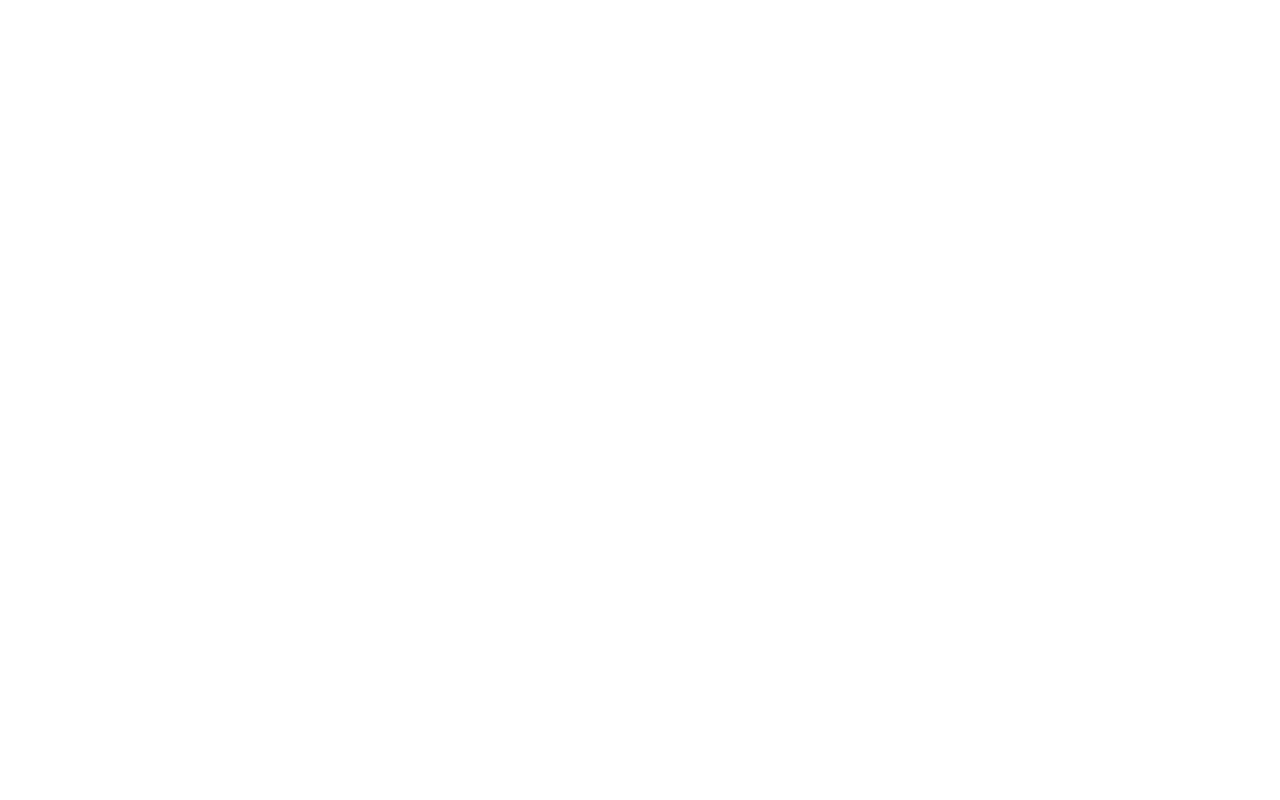
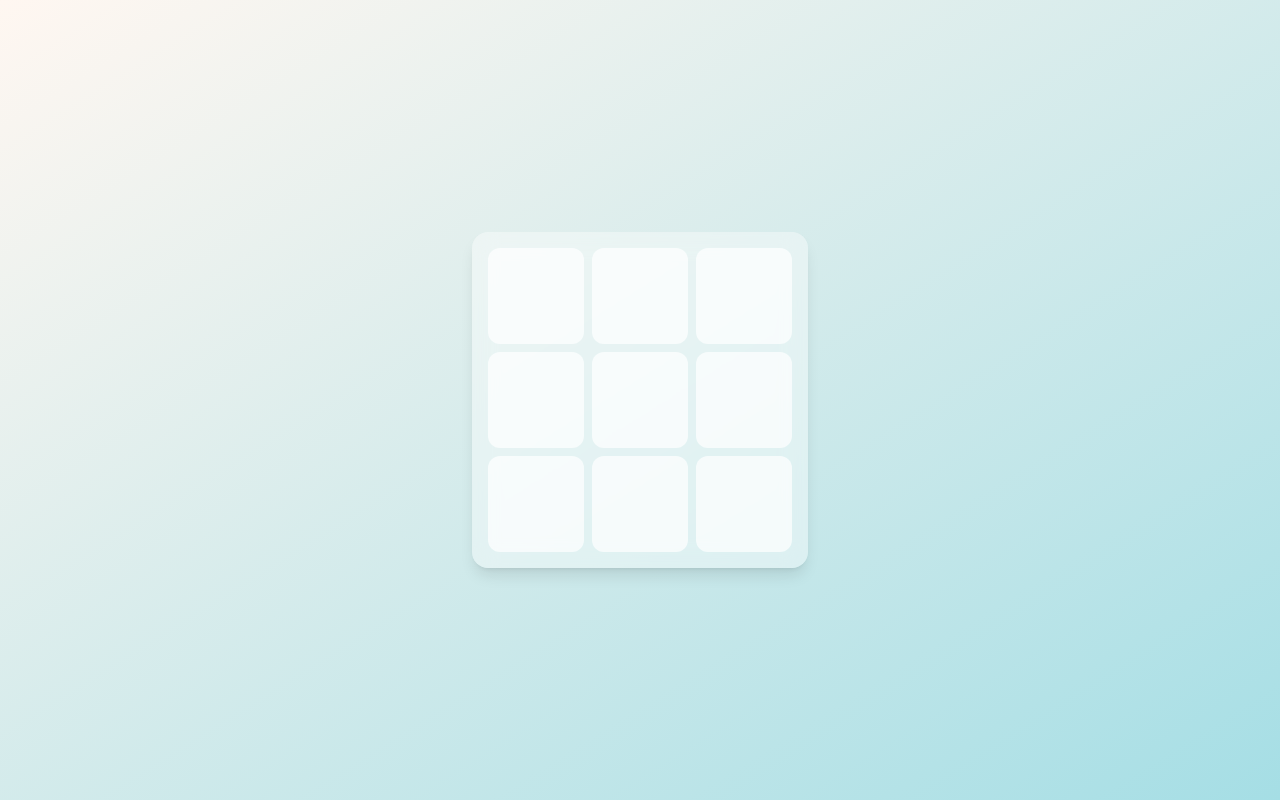
Before and after one commit to Priyanka-Popat/Tic-Tac-Toe-JS, a plain HTML site: page index.html in a window 1280 px wide. Drawn offline with nearby package versions, Linux system fonts and the light colour scheme.

Commit message:
added board and design

```diff
--- a/index.html
+++ b/index.html
@@ -6,7 +6,27 @@
     <title>Tic Tac Toe</title>
     <script src="https://cdn.jsdelivr.net/npm/@tailwindcss/browser@4"></script>
 </head>
-<body>
+<body class="h-screen bg-gradient-to-br from-[#FFF7F1] to-[#A5DEE5] flex items-center justify-center">
+  <div class="grid grid-cols-3 gap-2 bg-white/40 backdrop-blur-md p-4 rounded-2xl shadow-lg">
+    <div class="w-24 h-24 bg-white/70 rounded-xl flex items-center justify-center text-4xl font-bold text-gray-700 hover:bg-white/90 transition">
+    </div>
+    <div class="w-24 h-24 bg-white/70 rounded-xl flex items-center justify-center text-4xl font-bold text-gray-700 hover:bg-white/90 transition">
+    </div>
+    <div class="w-24 h-24 bg-white/70 rounded-xl flex items-center justify-center text-4xl font-bold text-gray-700 hover:bg-white/90 transition">
+    </div>
+    <div class="w-24 h-24 bg-white/70 rounded-xl flex items-center justify-center text-4xl font-bold text-gray-700 hover:bg-white/90 transition">
+    </div>
+    <div class="w-24 h-24 bg-white/70 rounded-xl flex items-center justify-center text-4xl font-bold text-gray-700 hover:bg-white/90 transition">
+    </div>
+    <div class="w-24 h-24 bg-white/70 rounded-xl flex items-center justify-center text-4xl font-bold text-gray-700 hover:bg-white/90 transition">
+    </div>
+    <div class="w-24 h-24 bg-white/70 rounded-xl flex items-center justify-center text-4xl font-bold text-gray-700 hover:bg-white/90 transition">
+    </div>
+    <div class="w-24 h-24 bg-white/70 rounded-xl flex items-center justify-center text-4xl font-bold text-gray-700 hover:bg-white/90 transition">
+    </div>
+    <div class="w-24 h-24 bg-white/70 rounded-xl flex items-center justify-center text-4xl font-bold text-gray-700 hover:bg-white/90 transition">
+    </div>
+  </div>
+</body>
 
-</body>
 </html>
```
